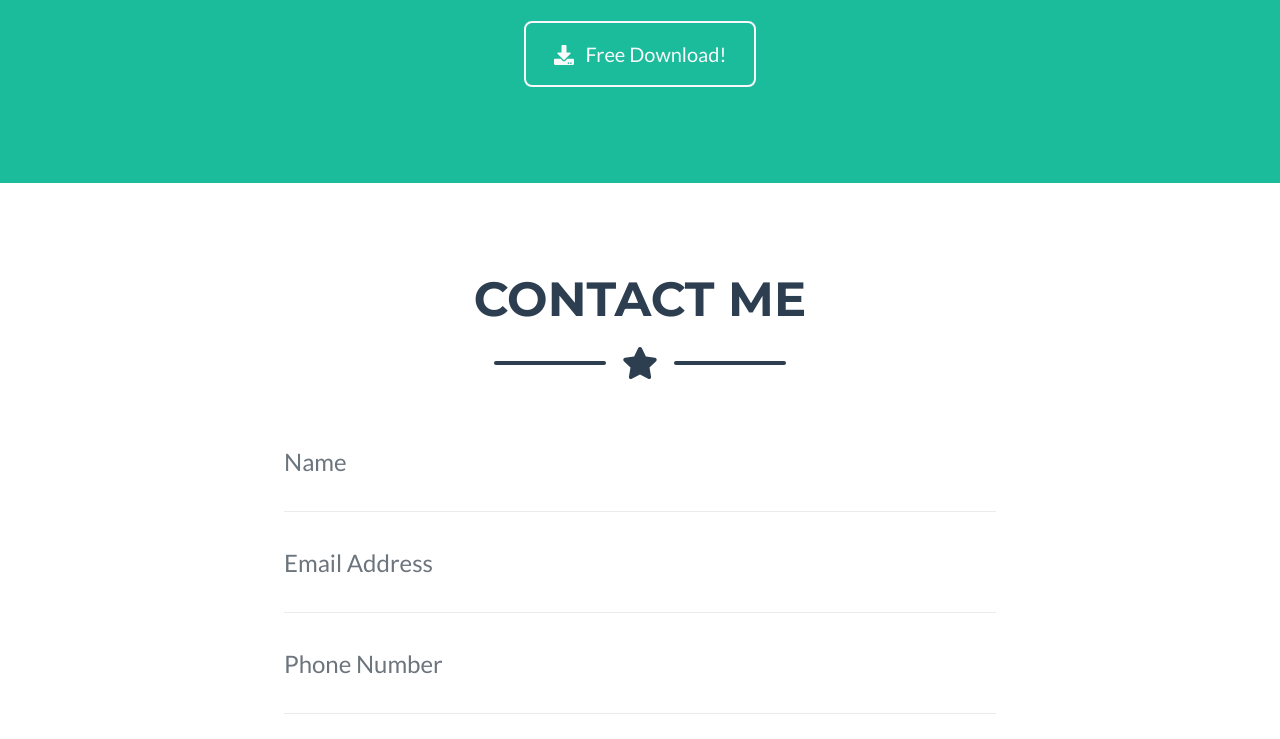
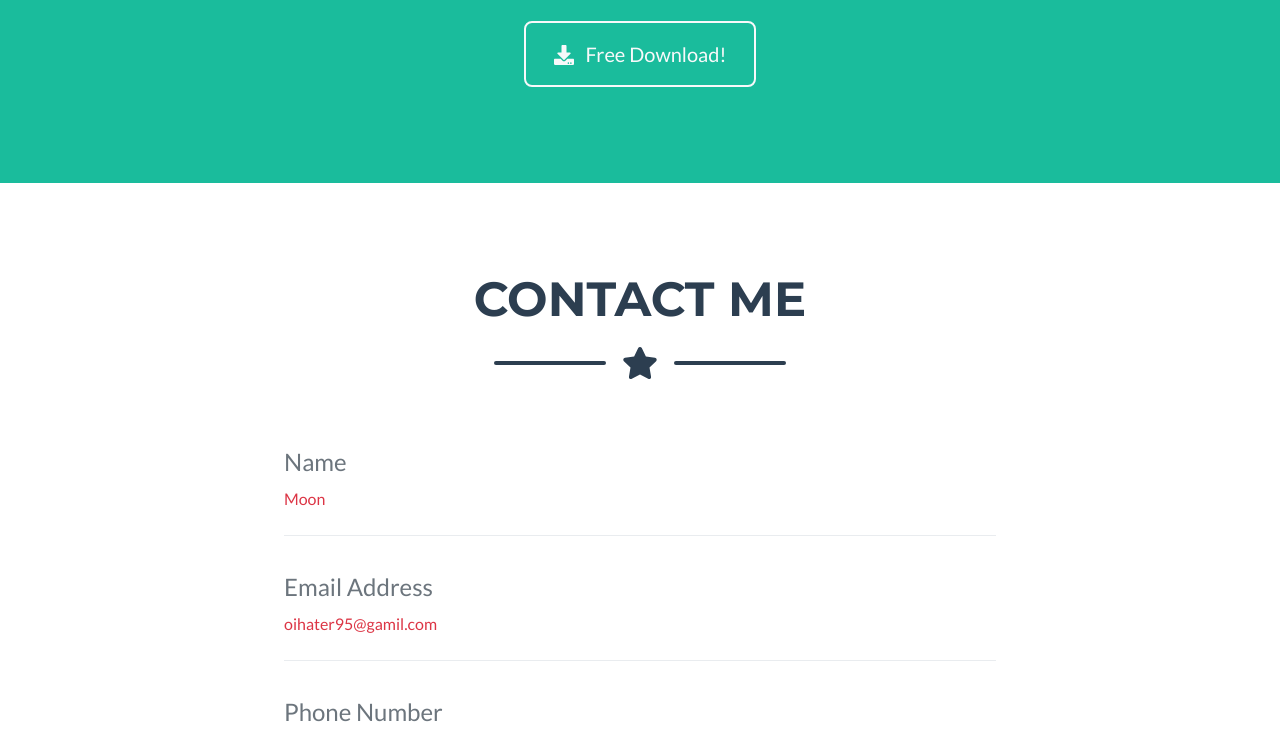
Before and after one commit to oihater95/oihater95.github.io, a plain HTML site: page index.html in a window 1280 px wide. Shown: the part 2061-2800 px from the top of the page. Drawn offline with nearby package versions, Linux system fonts and the light colour scheme.

Commit message:
template update

```diff
--- a/index.html
+++ b/index.html
@@ -48,7 +48,7 @@
                     <div class="divider-custom-line"></div>
                 </div>
                 <!-- Masthead Subheading-->
-                <p class="masthead-subheading font-weight-light mb-0">Graphic Artist - Web Designer - Illustrator</p>
+                <p class="masthead-subheading font-weight-light mb-0">코린이 - Front End - Back End</p>
             </div>
         </header>
         <!-- Portfolio Section-->
@@ -166,14 +166,14 @@
                                 <div class="form-group floating-label-form-group controls mb-0 pb-2">
                                     <label>Name</label>
                                     <input class="form-control" id="name" type="text" placeholder="Name" required="required" data-validation-required-message="Please enter your name." />
-                                    <p class="help-block text-danger"></p>
+                                    <p class="help-block text-danger">Moon</p>
                                 </div>
                             </div>
                             <div class="control-group">
                                 <div class="form-group floating-label-form-group controls mb-0 pb-2">
                                     <label>Email Address</label>
                                     <input class="form-control" id="email" type="email" placeholder="Email Address" required="required" data-validation-required-message="Please enter your email address." />
-                                    <p class="help-block text-danger"></p>
+                                    <p class="help-block text-danger">oihater95@gamil.com</p>
                                 </div>
                             </div>
                             <div class="control-group">
```
